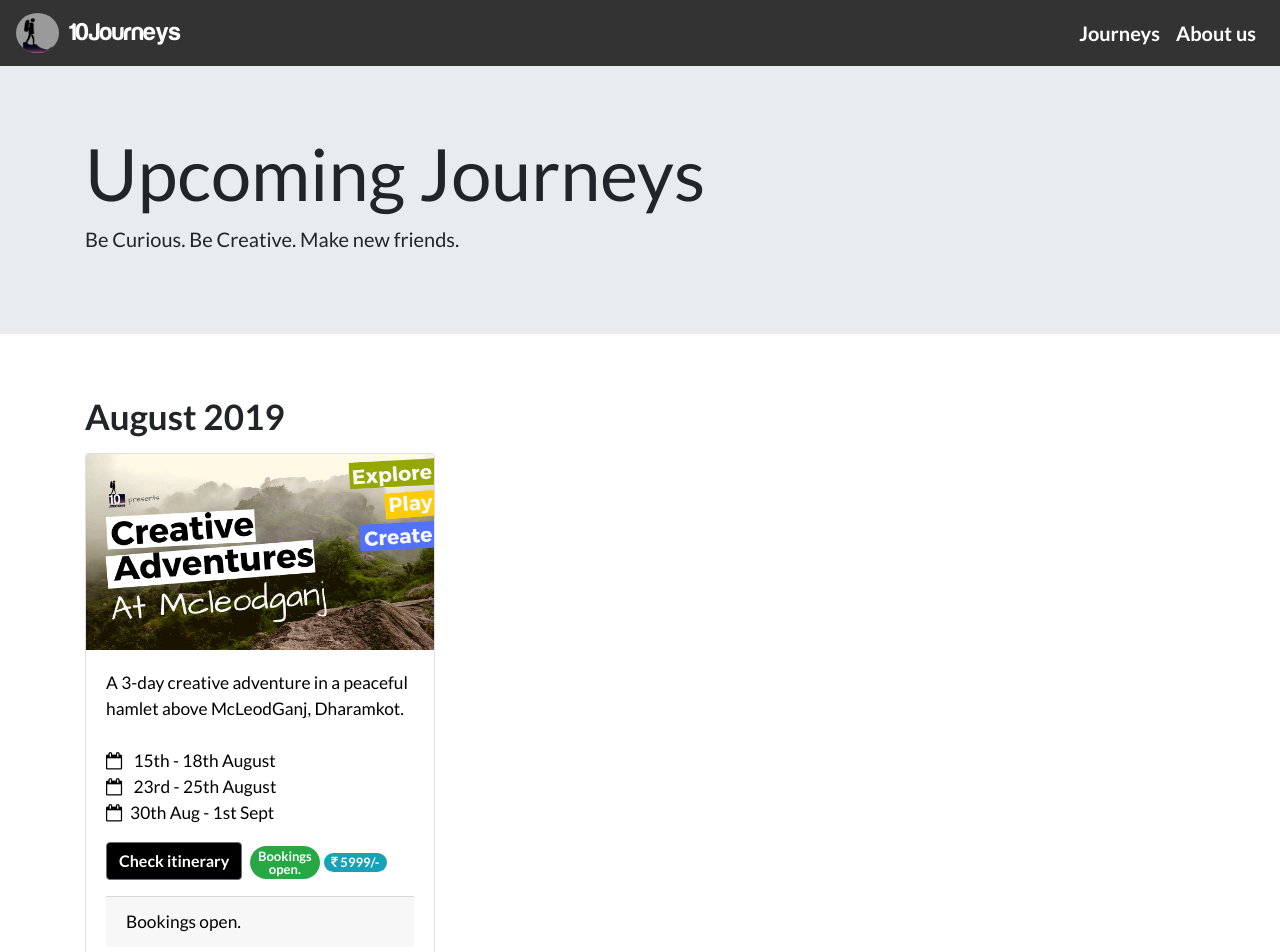
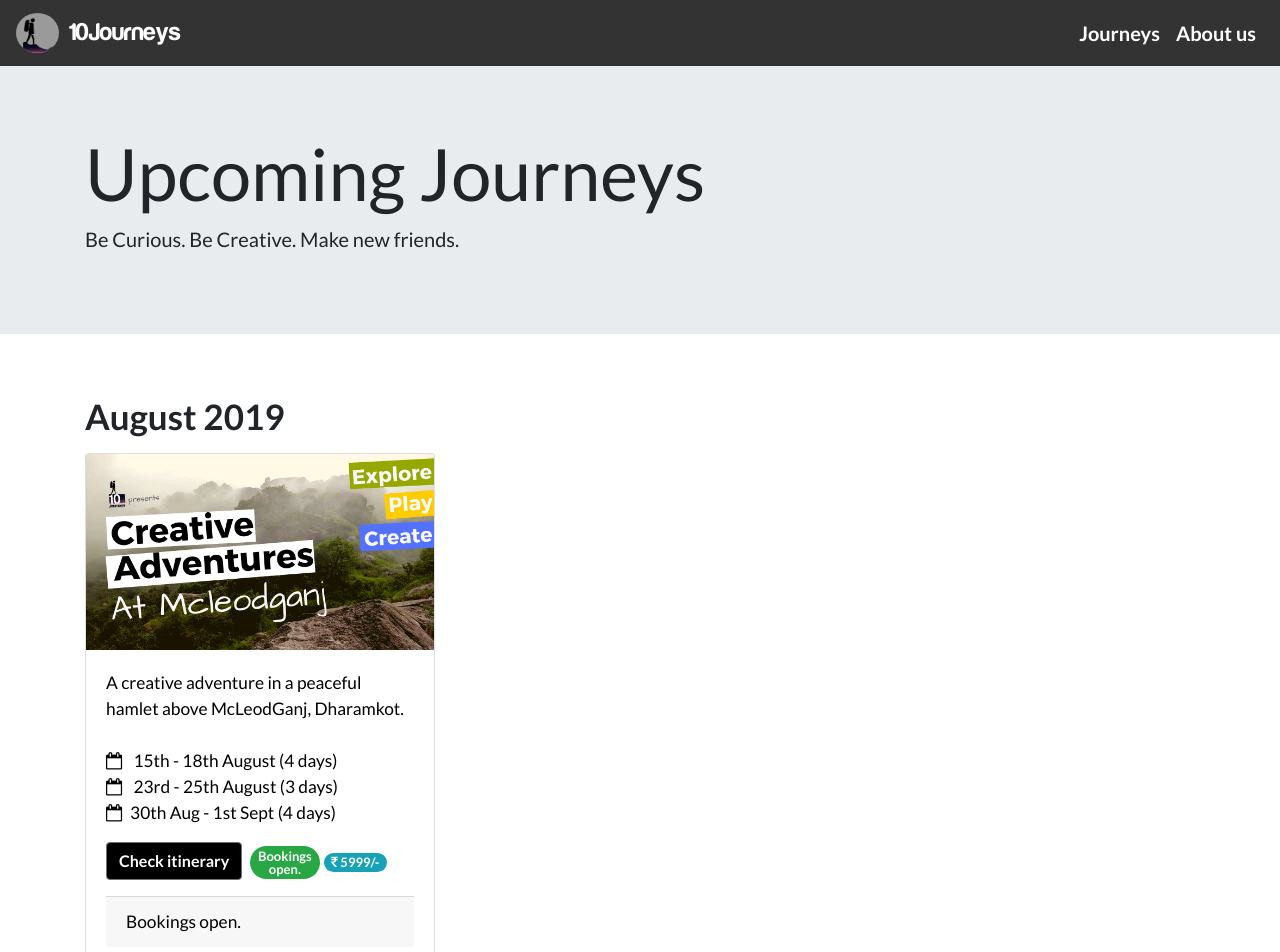
Before and after one commit to karansingla1/10journeys, a React (Create React App) app: page /journeys in a window 1280 px wide. Shown: the top 952 px of the page. Built offline with nearby package versions, Linux system fonts and the light colour scheme.

Commit message:
small errors

```diff
--- a/src/Components/About3.js
+++ b/src/Components/About3.js
@@ -110,7 +110,7 @@ class About3 extends Component {
 						      	<h5 className="card-title text-center mb-0">Karan, Co-Founder</h5>
 
 						      	<br/>
-						        <img src="/imgs/about/karan.jpg" className="card-img-top team-images" alt="..."/>
+						        <a href="https://www.linkedin.com/in/karansingla/"><img src="/imgs/about/karan.jpg" className="card-img-top team-images" alt="..."/></a>
 						        <div className="card-body">
 						          	<div className="card-text text-black-50">
 							          	<p className="text-center"><b> </b></p>
@@ -127,7 +127,7 @@ class About3 extends Component {
 						      <div className="card border-0 shadow">
 						      	<h5 className="card-title text-center mb-0">Romit, Co-Founder</h5>
 						      	<br/>
-						        <img src="/imgs/about/romit.jpg" className="card-img-top team-images" alt="..."/>
+						        <a href="https://www.linkedin.com/in/romit-singla-30248b82/"><img src="/imgs/about/romit.jpg" className="card-img-top team-images" alt="..."/></a>
 						        <div className="card-body">
 						          	<div className="card-text text-black-50">
 							          	<p className="text-center"><b> </b></p>
--- a/src/Components/Journeys/summerjams_mcleodganj/experience.js
+++ b/src/Components/Journeys/summerjams_mcleodganj/experience.js
@@ -135,12 +135,12 @@ class shortJourney extends Component {
 			<div className="col-12 col-md-12">
 
 				<div className="row trip-info1 summary">
-					<div className="col-12 mb-2"><i className = "mr-2 fa fa-calendar-o"/>15th-18th August; 23rd - 25th August; 30th Aug - 1st Sept (2nights, 3 days) </div>
+					<div className="col-12 mb-2"><i className = "mr-2 fa fa-calendar-o"/>15th-18th August (3nights,4days); 23rd - 25th August; 30th Aug - 1st Sept (2nights, 3 days) </div>
 					<div className="col-12 mb-2"><i className = "mr-2 fa fa-map-marker"/>Reach <a href="https://goo.gl/maps/EfRwywxLa2q6KwLK9"> McLeodganj </a> by 9am  </div>
 					<div className="col-12 mb-2"><i className = "mr-2 fa fa-list"/>Meals (Breakfast and Dinner), stays, creative activities, transport (McLeodganj - McLeodganj)</div>
 					<div className="col-12 mb-2"><i className = "mr-2 fa fa-group"/>Small group of 8-10 people for a meaningful experience. (Ages 18-35)</div>
-					<div className="col-12 mb-2"><i className = "mr-2 fa fa-inr"/> 5999/person (3 day experince) </div>
-					<div className="col-12 mb-2"><i className = "mr-2 fa fa-inr"/> 7999/person (4 day experince) </div>
+					<div className="col-12 mb-2"><i className = "mr-2 fa fa-inr"/> 5999/person (3 day experience) </div>
+					<div className="col-12 mb-2"><i className = "mr-2 fa fa-inr"/> 7999/person (4 day experience) </div>
 				</div>
 
 
@@ -171,7 +171,7 @@ class shortJourney extends Component {
 			                <div className="row trip-info">
 					<div className = 'col-12 trip-info-titles'>The experience</div>
 						<div className = 'col-12 activity-description'>
-						A 3 day experience in a hamlet above McLeodGanj named Dharamkot full of fun activities and getting lost in the nature.
+						A 3/4 day experience in a hamlet above McLeodGanj named Dharamkot full of fun activities and getting lost in the nature.
 
 							You will have all the fun in the world making pots in a studio, running a cafe with a local, singing your hearts out, watching beautiful sunsets, doing yoga and chilling at a waterfall.
 						 	You will be with a group of around 10 young people, exploring and making memories together.
--- a/src/Components/journeys.js
+++ b/src/Components/journeys.js
@@ -53,10 +53,10 @@ class journeys extends Component {
 				      <CardLink href="/creativeadventures-mcleodganj">
 				        <CardImg top width="100%" src="/imgs/summerjams_mcleodganj/ca.png" alt="Card image cap" />
 				        <CardBody className="journey-card-text">
-				          <CardText>A 3-day creative adventure in a peaceful hamlet above McLeodGanj, Dharamkot. <br/><br/>
-				          		<i className = "mr-2 fa fa-calendar-o"/> 15th - 18th August <br/>
-				          		<i className = "mr-2 fa fa-calendar-o"/> 23rd - 25th August <br/>
-				          		<i className = "mr-2 fa fa-calendar-o"/>30th Aug - 1st Sept </CardText>
+				          <CardText>A creative adventure in a peaceful hamlet above McLeodGanj, Dharamkot. <br/><br/>
+				          		<i className = "mr-2 fa fa-calendar-o"/> 15th - 18th August (4 days) <br/>
+				          		<i className = "mr-2 fa fa-calendar-o"/> 23rd - 25th August (3 days)<br/>
+				          		<i className = "mr-2 fa fa-calendar-o"/>30th Aug - 1st Sept (4 days)</CardText>
 				          <div className="container">
 				          <div className="row">
 				          	<CardLink href="/creativeadventures-mcleodganj"><Button className="btn btn-primary check-itinerary-button">Check itinerary</Button></CardLink>
```
Also changed, not shown: public/imgs/summerjams_mcleodganj/glimpses/4.jpg.
